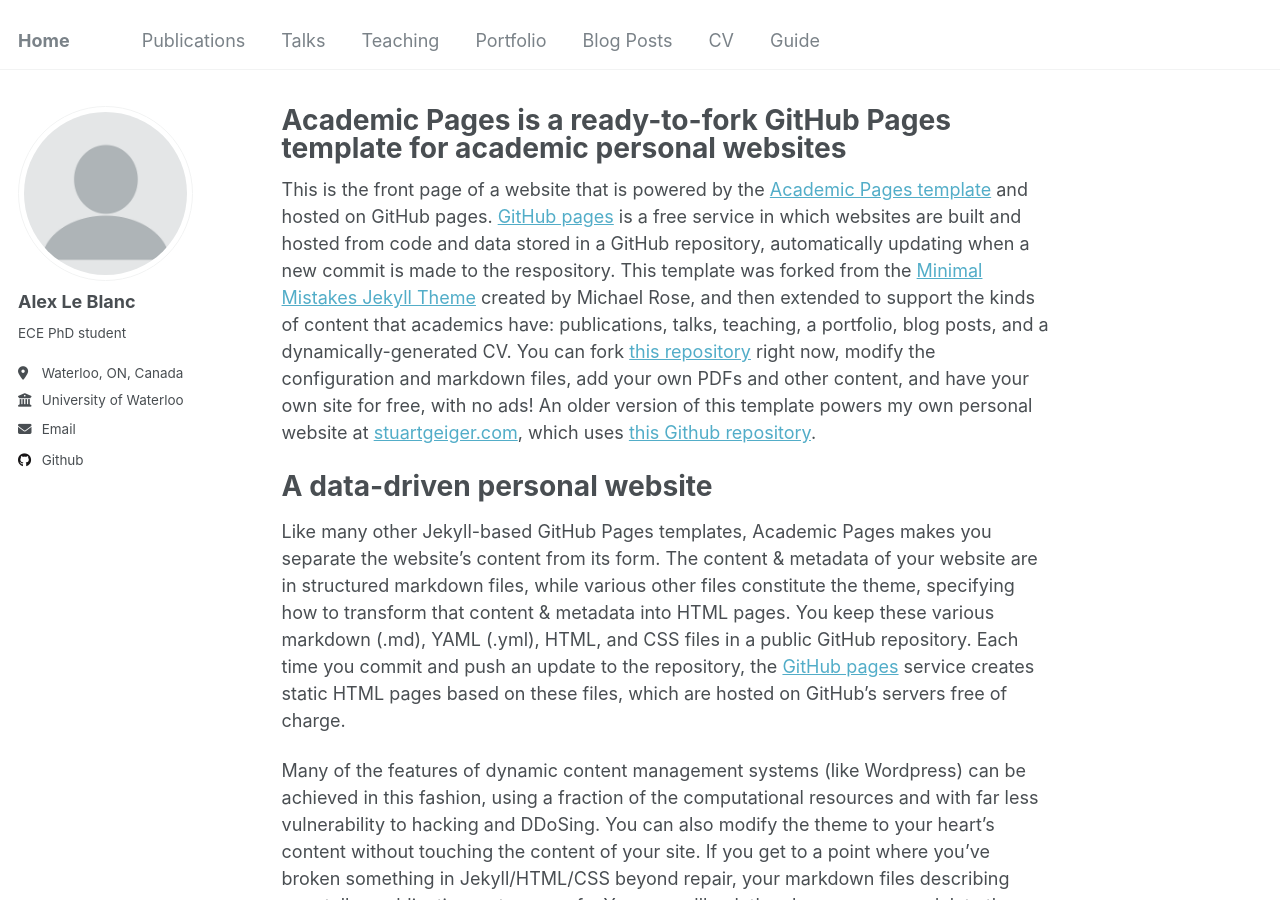
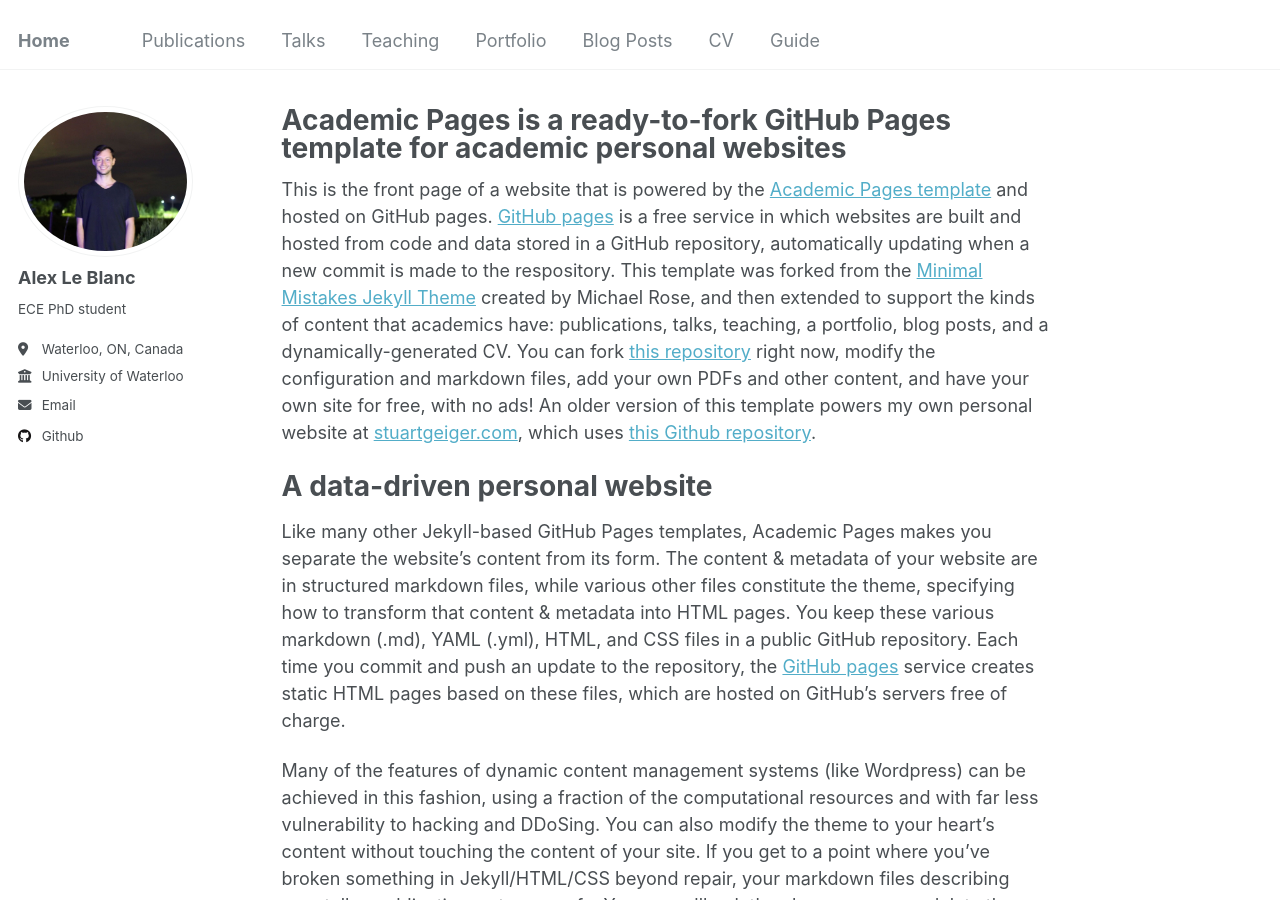
Before and after one commit to AlexLB99/AlexLB99.github.io, a Jekyll site: the page built from _pages/about.md, in a window 1280 px wide and 900 px high. Built offline with Jekyll 4.4.1, drawn with Linux system fonts in a browser that asks for light colours.

Commit message:
added avatar

```diff
--- a/_config.yml
+++ b/_config.yml
@@ -21,7 +21,7 @@ repository               : "academicpages/academicpages.github.io"
 #               Additional customization can be done by editing /_includes/author-profile.html
 author:
   # Biographic information
-  avatar           : "profile.png"
+  avatar           : "aurora_crop.jpg"
   name             : "Alex Le Blanc"
   pronouns         : # example: "she/her"
   bio              : "ECE PhD student"
```
Also changed, not shown: images/aurora_crop.jpg (added).
